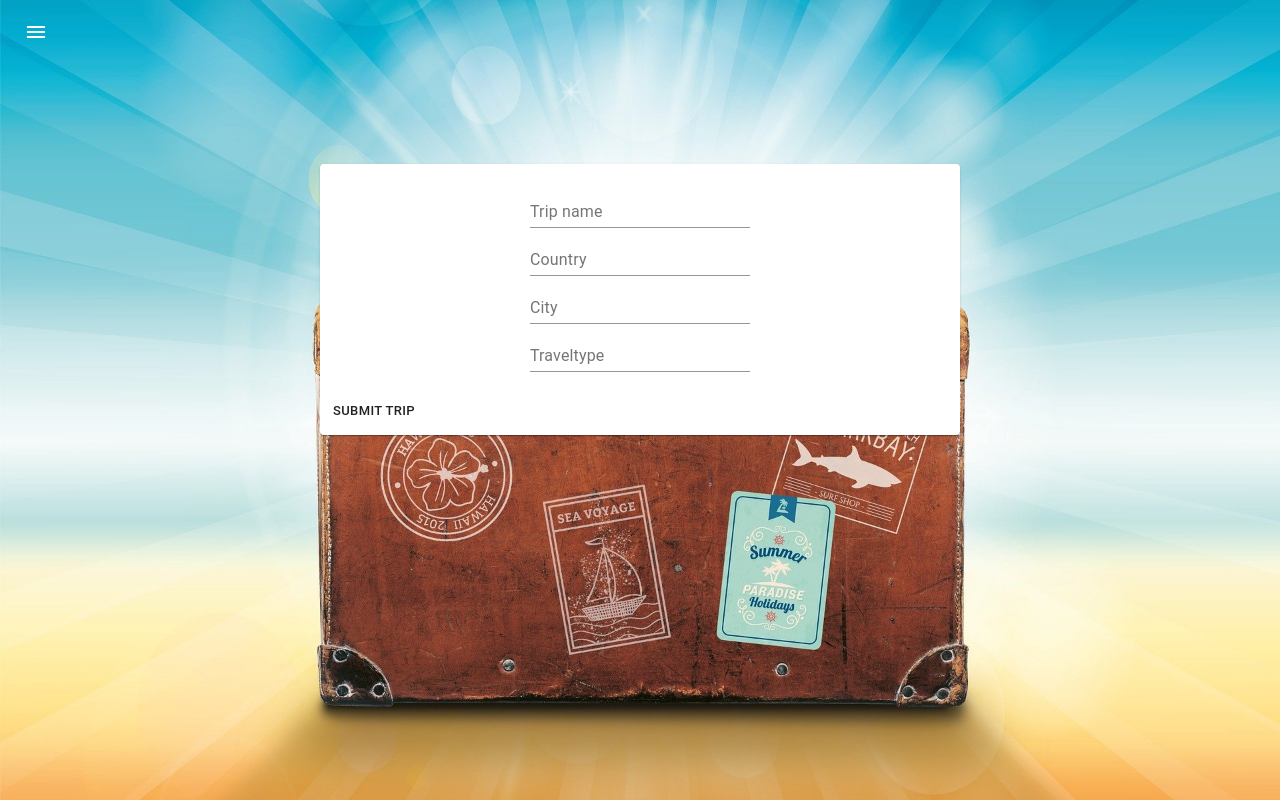
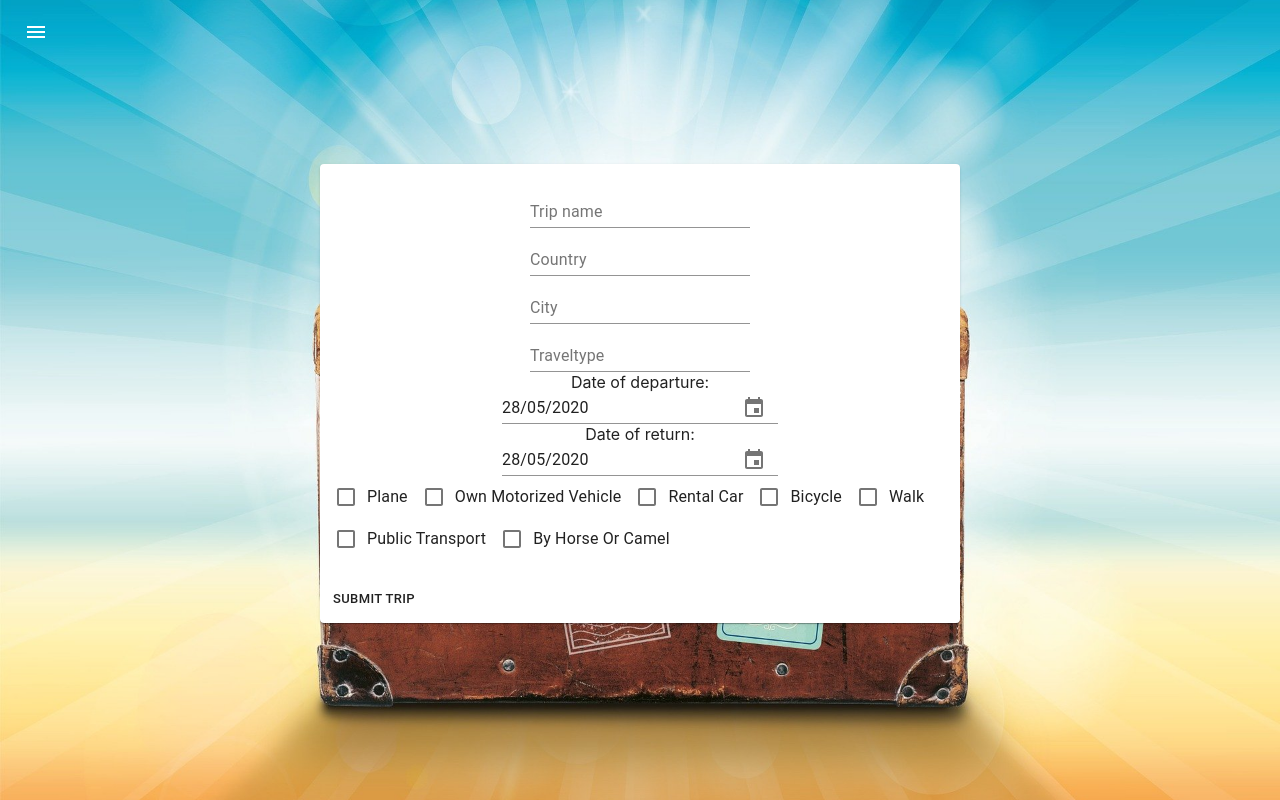
Before and after one commit to kadartibi/myway-frontend, a React (Create React App) app: page /new-trip in a window 1280 px wide. Built offline with nearby package versions, Linux system fonts and the light colour scheme; the HTML template or start-up script is replaced by a standard one.

Commit message:
form with datepicker and traveltypecheckbox

```diff
--- a/package.json
+++ b/package.json
@@ -3,11 +3,14 @@
   "version": "0.1.0",
   "private": true,
   "dependencies": {
+    "@date-io/date-fns": "^1.3.13",
     "@material-ui/core": "^4.9.5",
     "@material-ui/icons": "^4.9.1",
+    "@material-ui/pickers": "^3.2.10",
     "@testing-library/jest-dom": "^4.2.4",
     "@testing-library/react": "^9.4.1",
     "@testing-library/user-event": "^7.2.1",
+    "date-fns": "^2.10.0",
     "react": "^16.13.0",
     "react-dom": "^16.13.0",
     "react-router-dom": "^5.1.2",
--- a/src/App.js
+++ b/src/App.js
@@ -18,14 +18,18 @@ import DateRangeIcon from "@material-ui/icons/DateRange";
 import BeenHereIcon from "@material-ui/icons/Beenhere";
 import CommuteIcon from "@material-ui/icons/Commute";
 import HomeIcon from "@material-ui/icons/Home";
-import MenuIcon from '@material-ui/icons/Menu';
-import IconButton from '@material-ui/core/IconButton';
+import MenuIcon from "@material-ui/icons/Menu";
+import IconButton from "@material-ui/core/IconButton";
 import AutoRenewIcon from "@material-ui/icons/Autorenew";
 import ExploreIcon from "@material-ui/icons/Explore";
 
-import AppBar from '@material-ui/core/AppBar';
-import Toolbar from '@material-ui/core/Toolbar';
-import Typography from '@material-ui/core/Typography';
+import AppBar from "@material-ui/core/AppBar";
+import Toolbar from "@material-ui/core/Toolbar";
+import Typography from "@material-ui/core/Typography";
+
+//datepicker
+import { MuiPickersUtilsProvider } from "@material-ui/pickers";
+import DateFnsUtils from "@date-io/date-fns";
 
 const useStyles = makeStyles({
   list: {
@@ -104,7 +108,12 @@ export default function App() {
       <Router>
         <AppBar position="static" className={classes.appbar}>
           <Toolbar>
-          <IconButton edge="start" onClick={toggleDrawer("left", true)} color="inherit" aria-label="menu">
+            <IconButton
+              edge="start"
+              onClick={toggleDrawer("left", true)}
+              color="inherit"
+              aria-label="menu"
+            >
               <MenuIcon />
             </IconButton>
           </Toolbar>
@@ -112,11 +121,13 @@ export default function App() {
         <Drawer open={state.left} onClose={toggleDrawer("left", false)}>
           {sideList("left")}
         </Drawer>
-        <Route exact path="/" component={Home}/>
-        <Route path="/new-trip" component={NewTrip}/>
-        <Route path="/in-progress" component={InProgress}/>
-        <Route path="/completed" component={Completed}/>
-        <Route path="/test" component={Test}/>
+        <Route exact path="/" component={Home} />
+        <MuiPickersUtilsProvider utils={DateFnsUtils}>
+          <Route path="/new-trip" component={NewTrip} />
+        </MuiPickersUtilsProvider>
+        <Route path="/in-progress" component={InProgress} />
+        <Route path="/completed" component={Completed} />
+        <Route path="/test" component={Test} />
       </Router>
     </div>
   );
--- a/src/components/AddNewTripForm.js
+++ b/src/components/AddNewTripForm.js
@@ -6,6 +6,8 @@ import CardContent from "@material-ui/core/CardContent";
 import Button from "@material-ui/core/Button";
 import Typography from "@material-ui/core/Typography";
 import TextField from "@material-ui/core/TextField";
+import KeyboardDatePickerTest from "./DatePicker";
+import CheckboxLabels from "./TravelTypeCheckbox";
 
 const useStyles = makeStyles({
   root: {
@@ -53,6 +55,9 @@ export const AddNewTripForm = () => {
                 label="Traveltype"
               />
               <br />
+              <KeyboardDatePickerTest />
+              <br />
+              <CheckboxLabels />
             </form>
           </CardContent>
           <CardActions className={classes.action}>
--- /dev/null
+++ b/src/components/DatePicker.js
@@ -0,0 +1,36 @@
+import React, { Fragment, useState } from "react";
+import { KeyboardDatePicker } from "@material-ui/pickers";
+
+function KeyboardDatePickerTest(props) {
+  const [selectedDepartureDate, handleDepartureDateChange] = useState(
+    new Date()
+  );
+  const [selectedReturnDate, handleReturnDateChange] = useState(new Date());
+
+  return (
+    <Fragment>
+      Date of departure:
+      <br />
+      <KeyboardDatePicker
+        clearable
+        value={selectedDepartureDate}
+        onChange={date => handleDepartureDateChange(date)}
+        minDate={new Date()}
+        format="dd/MM/yyyy"
+      />
+      <br />
+      Date of return:
+      <br />
+      <KeyboardDatePicker
+        clearable
+        value={selectedReturnDate}
+        onChange={date => handleReturnDateChange(date)}
+        minDate={selectedDepartureDate}
+        minDateMessage="ReturnDate should be after Departure date"
+        format="dd/MM/yyyy"
+      />
+    </Fragment>
+  );
+}
+
+export default KeyboardDatePickerTest;
--- /dev/null
+++ b/src/components/TravelTypeCheckbox.js
@@ -0,0 +1,102 @@
+import React from "react";
+import FormGroup from "@material-ui/core/FormGroup";
+import FormControlLabel from "@material-ui/core/FormControlLabel";
+import Checkbox from "@material-ui/core/Checkbox";
+
+export default function CheckboxLabels() {
+  const [state, setState] = React.useState({
+    Plane: false,
+    OwnMotorizedVehicle: false,
+    RentalCar: false,
+    Bicycle: false,
+    Walk: false,
+    PublicTransport: false,
+    ByHorseOrCamel: false
+  });
+
+  const handleChange = name => event => {
+    setState({ ...state, [name]: event.target.checked });
+  };
+
+  return (
+    <FormGroup row>
+      <FormControlLabel
+        control={
+          <Checkbox
+            checked={state.Plane}
+            onChange={handleChange("Plane")}
+            value="Plane"
+            color="primary"
+          />
+        }
+        label="Plane"
+      />
+      <FormControlLabel
+        control={
+          <Checkbox
+            checked={state.OwnMotorizedVehicle}
+            onChange={handleChange("OwnMotorizedVehicle")}
+            value="Own Motorized Vehicle"
+            color="primary"
+          />
+        }
+        label="Own Motorized Vehicle"
+      />
+      <FormControlLabel
+        control={
+          <Checkbox
+            checked={state.RentalCar}
+            onChange={handleChange("RentalCar")}
+            value="Rental Car"
+            color="primary"
+          />
+        }
+        label="Rental Car"
+      />
+      <FormControlLabel
+        control={
+          <Checkbox
+            checked={state.Bicycle}
+            onChange={handleChange("Bicycle")}
+            value="Bicycle"
+            color="primary"
+          />
+        }
+        label="Bicycle"
+      />
+      <FormControlLabel
+        control={
+          <Checkbox
+            checked={state.Walk}
+            onChange={handleChange("Walk")}
+            value="Walk"
+            color="primary"
+          />
+        }
+        label="Walk"
+      />
+      <FormControlLabel
+        control={
+          <Checkbox
+            checked={state.PublicTransport}
+            onChange={handleChange("PublicTransport")}
+            value="Public Transport"
+            color="primary"
+          />
+        }
+        label="Public Transport"
+      />
+      <FormControlLabel
+        control={
+          <Checkbox
+            checked={state.ByHorseOrCamel}
+            onChange={handleChange("ByHorseOrCamel")}
+            value="By Horse Or Camel"
+            color="primary"
+          />
+        }
+        label="By Horse Or Camel"
+      />
+    </FormGroup>
+  );
+}
```
Also changed, not shown: 1 other file (tests, documents, lock files or other folders). Lines whose indentation alone changed are shown as unchanged.
